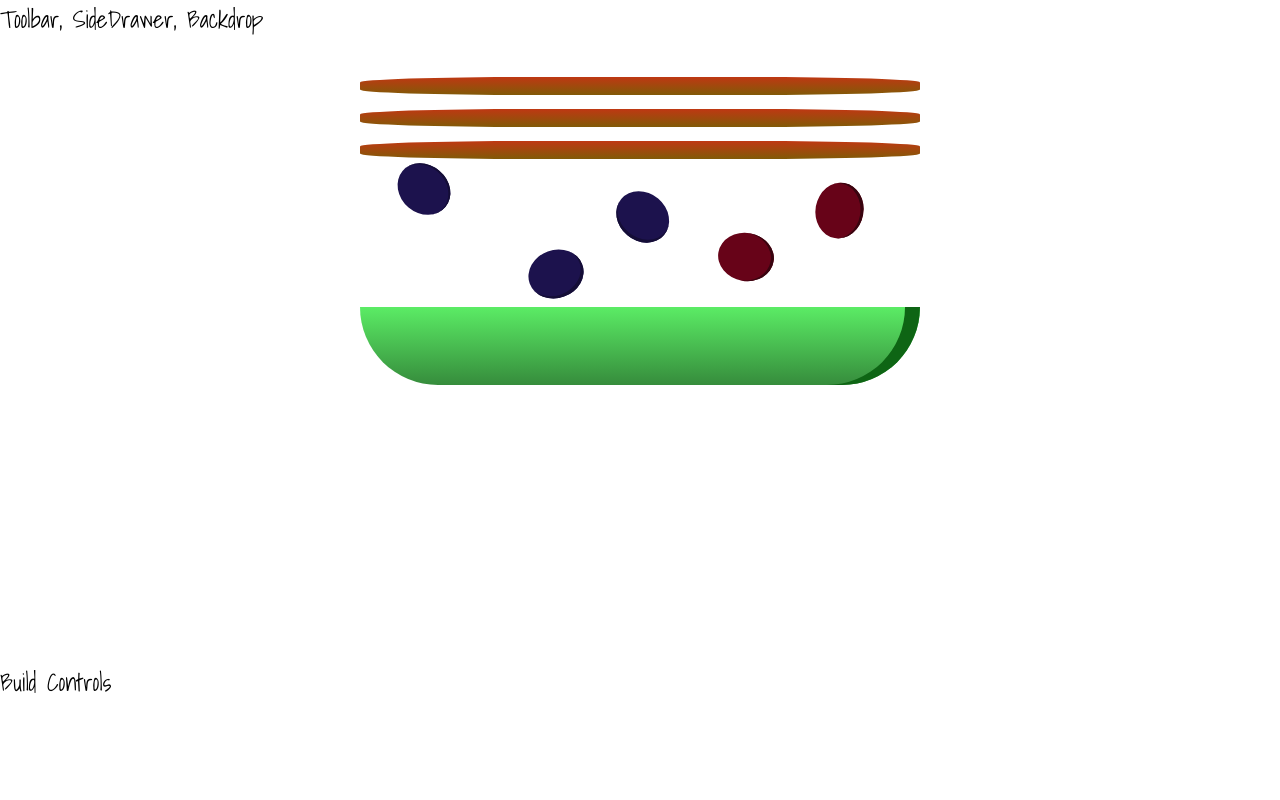
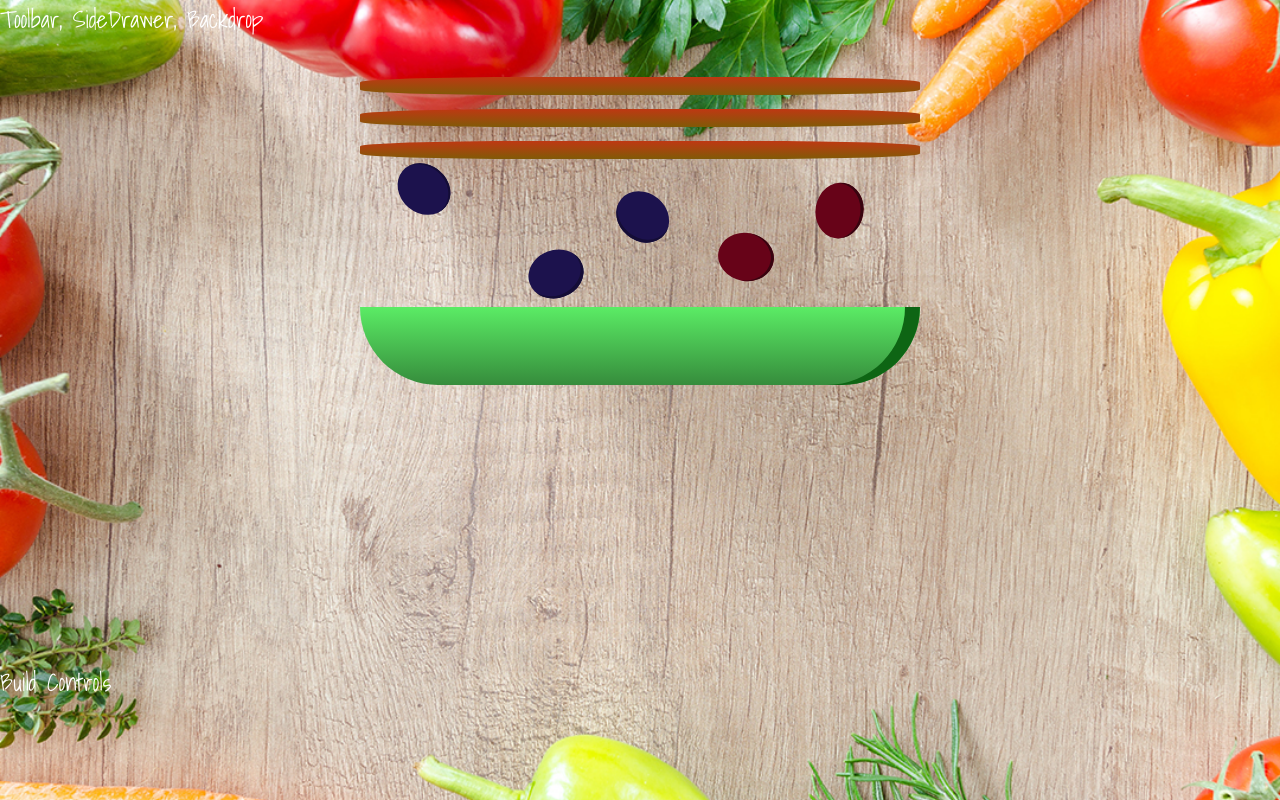
Before and after one commit to Loratadin/skinny-salad, a React (Create React App) app: page / in a window 1280 px wide. Built offline with nearby package versions, Linux system fonts and the light colour scheme.

Commit message:
Add background

```diff
--- a/src/index.css
+++ b/src/index.css
@@ -3,4 +3,8 @@ body {
   padding: 0;
   font-family: "Shadows Into Light", cursive;
   font-size: 24px;
+  color: white;
+  background-image: url("./background.jpg");
+  background-repeat: no-repeat;
+  background-size: cover;
 }
```
Also changed, not shown: src/background.jpg (added).
